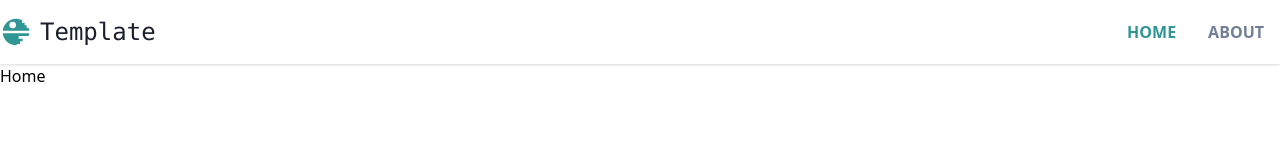
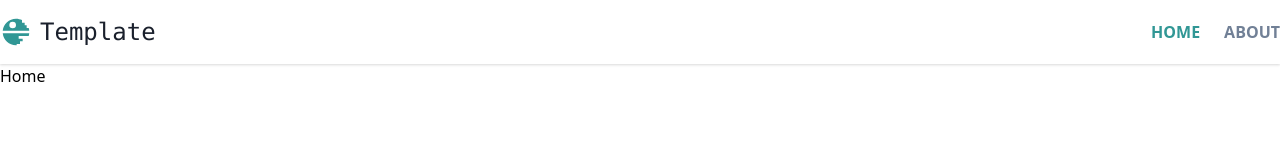
Before and after one commit to AlbinAxtelius/create-react-app-tailwind, a React (Create React App) app: page / in a window 1280 px wide. Shown: the top 160 px of the page. Built offline with nearby package versions, Linux system fonts and the light colour scheme; what @tailwindcss/ui would draw is missing.

Commit message:
🎨 Change to use new space class in tailwindcss

```diff
--- a/src/components/Header/NavLink.tsx
+++ b/src/components/Header/NavLink.tsx
@@ -5,12 +5,12 @@ export interface Props {
 	to: string;
 }
 
-const NavLink: React.FC<Props> = props => (
+const NavLink: React.FC<Props> = (props) => (
 	<Link
 		getProps={({ isCurrent }) => ({
 			className: isCurrent
-        ? "p-2 px-4 font-bold uppercase rounded text-teal-600"
-        : "p-2 px-4 font-bold text-gray-600 uppercase rounded hover:text-teal-600 active:text-teal-800"
+				? "font-bold uppercase rounded text-teal-600"
+				: "font-bold text-gray-600 uppercase rounded hover:text-teal-600 active:text-teal-800",
 		})}
 		{...props}
 	/>
--- a/src/components/Header/index.tsx
+++ b/src/components/Header/index.tsx
@@ -5,18 +5,18 @@ import React from "react";
 import NavLink from "./NavLink";
 
 const Header: React.FC = () => (
-  <div className="w-full shadow">
+  <header className="w-full shadow">
     <div className="sticky top-0 flex items-center justify-between h-16 max-w-screen-xl px-4 mx-auto xl:px-0">
       <Link to="/" className="flex items-center text-teal-600 ">
         <Icon path={mdiDeathStarVariant} className="w-8 h-8 fill-current" />
         <span className="ml-2 font-mono text-2xl text-gray-900">Template</span>
       </Link>
-      <nav>
+      <nav className="space-x-6">
         <NavLink to="/">Home</NavLink>
         <NavLink to="/about">About</NavLink>
       </nav>
     </div>
-  </div>
+  </header>
 );
 
 export default Header;
```
Lines whose indentation alone changed are shown as unchanged.
